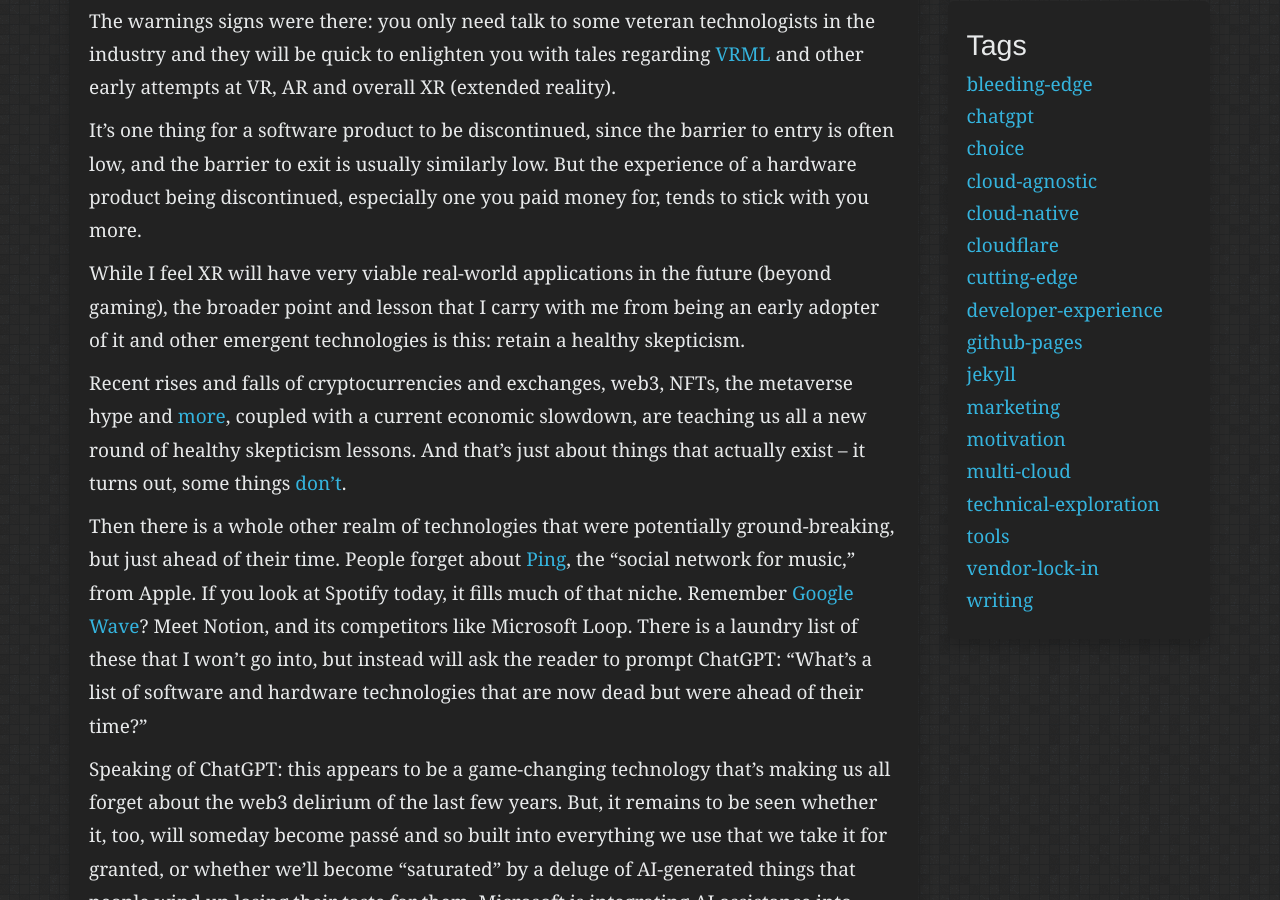
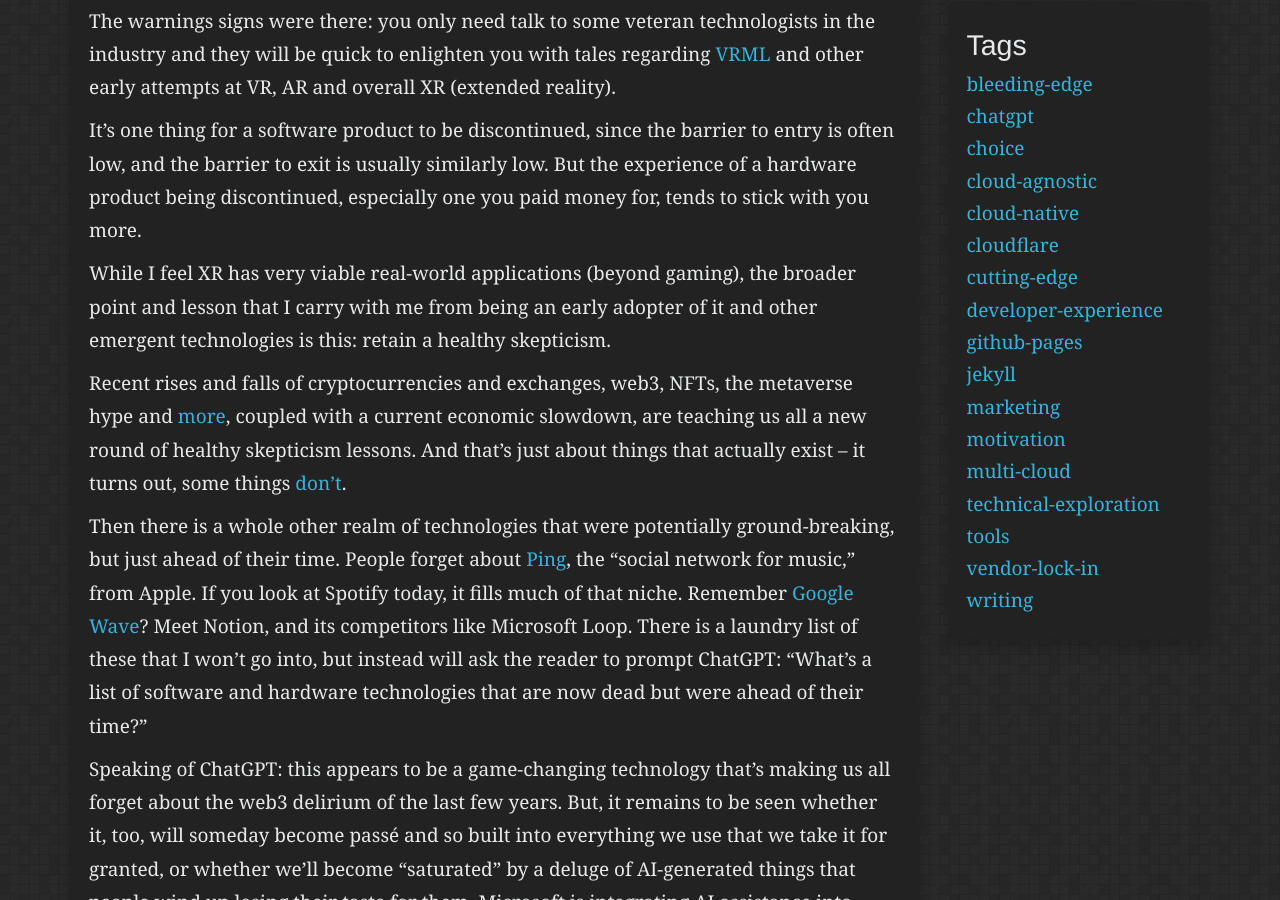
Before and after one commit to ryanspletzer/ryanspletzer.github.io, a Jekyll site: the page built from _posts/2023-04-19-getting-burned.md, in a window 1280 px wide and 900 px high, scrolled down 596 px. Built offline with Jekyll 4.4.1, drawn with Linux system fonts in a browser that asks for light colours.

Commit message:
Update 2023-04-19-getting-burned.md

```diff
--- a/_posts/2023-04-19-getting-burned.md
+++ b/_posts/2023-04-19-getting-burned.md
@@ -31,9 +31,8 @@ It's one thing for a software product to be discontinued, since the barrier to e
 exit is usually similarly low. But the experience of a hardware product being discontinued, especially one you paid
 money for, tends to stick with you more.
 
-While I feel XR will have very viable real-world applications in the future (beyond gaming), the broader point and
-lesson that I carry with me from being an early adopter of it and other emergent technologies is this: retain a healthy
-skepticism.
+While I feel XR has very viable real-world applications (beyond gaming), the broader point and lesson that I carry with
+me from being an early adopter of it and other emergent technologies is this: retain a healthy skepticism.
 
 Recent rises and falls of cryptocurrencies and exchanges, web3, NFTs, the metaverse hype and
 [more](https://en.wikipedia.org/wiki/FTX), coupled with a current economic slowdown, are teaching us all a new round
```
